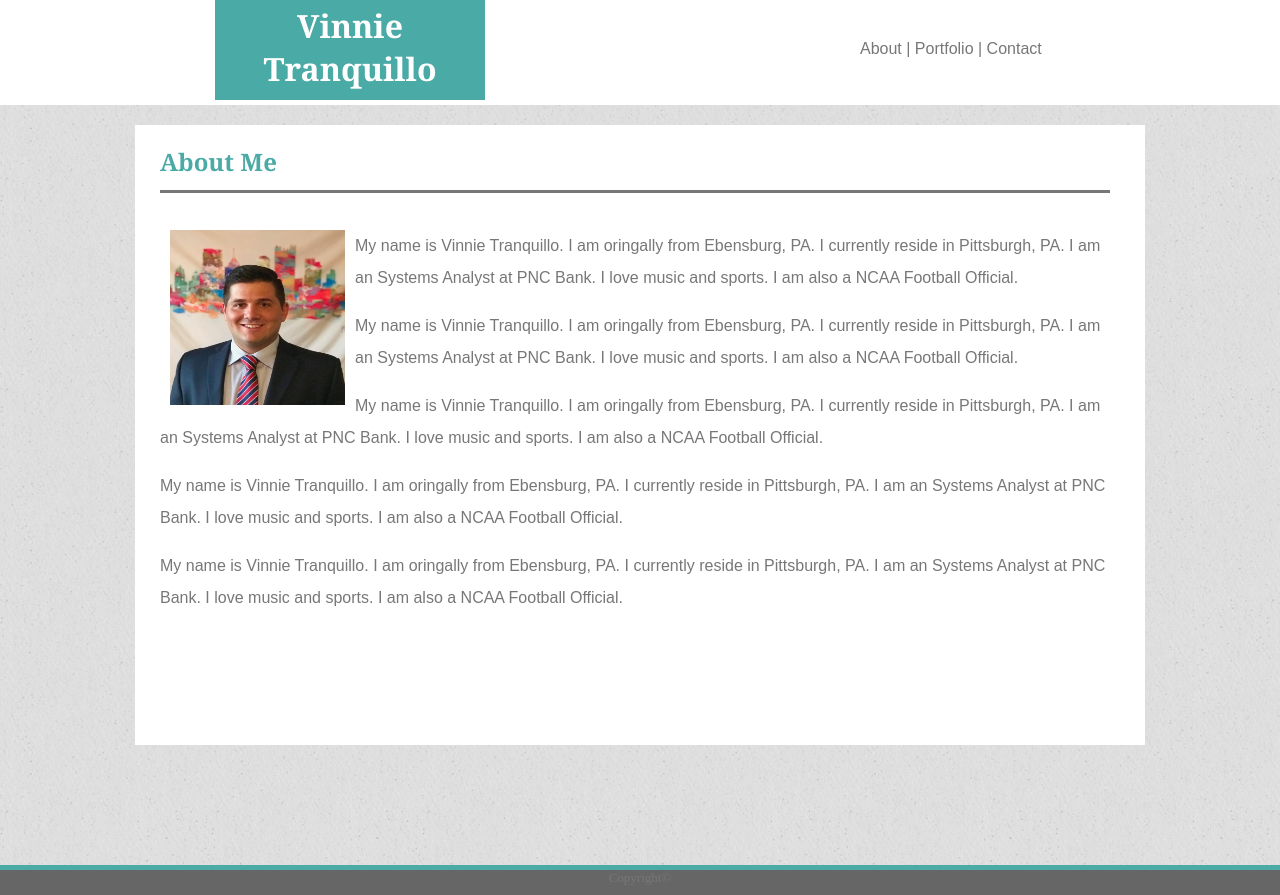
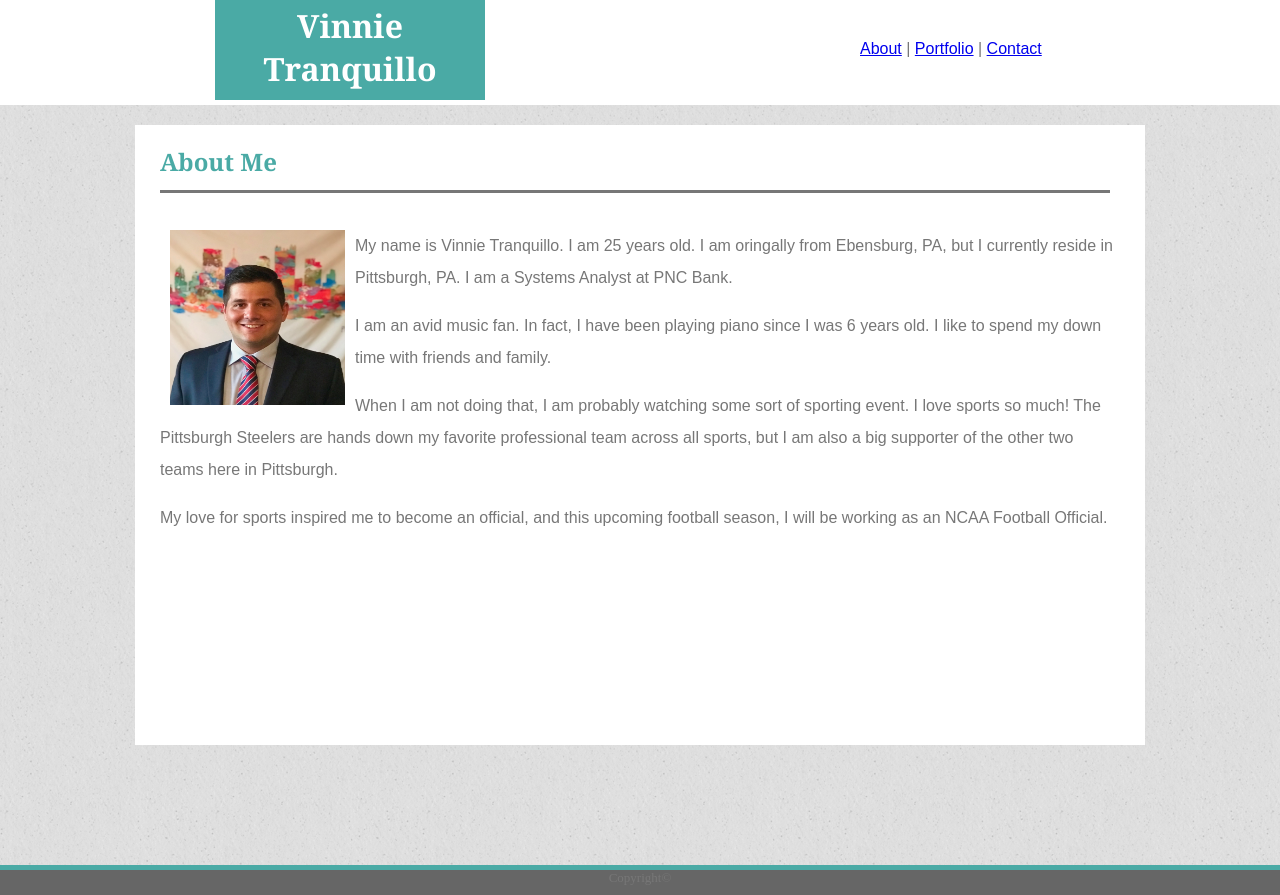
Before and after one commit to vinnietran/Basic-Portfolio, a plain HTML site: page index.html in a window 1280 px wide. Drawn offline with Linux system fonts and the light colour scheme.

Commit message:
Need to add elements to portfolio

```diff
--- a/assets/test.css
+++ b/assets/test.css
@@ -20,13 +20,9 @@ body{
 
     position: relative;
     background-color: #ffffff;
-    /*top: 250px;*/
-    /*float: left;*/
     border: transparent;
     width: 960px;
     height: 600px;
-    /*left: 100px;*/
-    /*bottom: -120px;*/
     margin: auto;
     padding: 10px 25px 10px 25px;
     z-index: 5;
@@ -135,6 +131,13 @@ p {
     right: 220px;
 }
 
+a:hover{
+    color: red;
+}
+
+a:visited{
+    color: #777777;
+}
 .bar{
     clear: both;
     position: absolute;
@@ -151,4 +154,5 @@ p {
     font-family: Arial, Helvetica, sans-serif;
     color: #777777;
     line-height: 2;
+
 }
--- a/index.html
+++ b/index.html
@@ -10,16 +10,9 @@
 
 </head>
 
-
 <body background="assets/images/white_sand.png">
 
-
-
-
-    <div class="space">
-
-
-    </div>
+    <div class="space"></div>
 
     <div class="Name">
         <h1>Vinnie Tranquillo</h1>
@@ -30,64 +23,43 @@
         <br>
         <br>
 
-        <div class="bar">
-
-
-        </div>
-
+        <div class="bar"></div>
 
         <div class="vinimage">
             <img src="./assets/images/vin.jpeg" height="175" width="175">
         </div>
 
+        <p>My name is Vinnie Tranquillo. I am 25 years old. I am oringally from Ebensburg, PA, but I currently reside
+            in Pittsburgh, PA. I
+            am a Systems Analyst at PNC Bank.
 
-        <p>My name is Vinnie Tranquillo. I am oringally from Ebensburg, PA. I currently reside in Pittsburgh, PA. I
-            am an Systems Analyst at PNC Bank. I love music and sports. I am also a NCAA Football Official.
-        </p>
-        <p>My name is Vinnie Tranquillo. I am oringally from Ebensburg, PA. I currently reside in Pittsburgh, PA. I
-            am an Systems Analyst at PNC Bank. I love music and sports. I am also a NCAA Football Official.
-        </p>
-        <p>My name is Vinnie Tranquillo. I am oringally from Ebensburg, PA. I currently reside in Pittsburgh, PA. I
-            am an Systems Analyst at PNC Bank. I love music and sports. I am also a NCAA Football Official.
-        </p>
-        <p>My name is Vinnie Tranquillo. I am oringally from Ebensburg, PA. I currently reside in Pittsburgh, PA. I
-            am an Systems Analyst at PNC Bank. I love music and sports. I am also a NCAA Football Official.
-        </p>
-        <p>My name is Vinnie Tranquillo. I am oringally from Ebensburg, PA. I currently reside in Pittsburgh, PA. I
-            am an Systems Analyst at PNC Bank. I love music and sports. I am also a NCAA Football Official.
-        </p>
+            <p>I am an avid music fan. In fact, I have been playing piano since I was 6 years old. I like to spend
+                my down time with friends and family.</p>
 
+            <p>When I am not doing that, I am probably watching some sort of sporting event. I love sports so much!
+                The Pittsburgh Steelers are hands down my favorite professional team across all sports, but I am also a
+                big supporter of the other two teams
+                here in Pittsburgh.</p>
 
+            <p>My love for sports inspired me to become an official, and this upcoming football season, I will be
+                working as an NCAA Football Official.
+            </p>
 
     </div>
 
     <div class="buttons">
-        About | Portfolio | Contact
+        <a href="index.html">About</a> |
+        <a href="portfolio.html">Portfolio</a> |
+        <a href="contact.html">Contact</a>
+        <!--About | Portfolio | Contact-->
     </div>
 
-
-
-
-
-
-
-    <div class="stylebar">
-
-    </div>
-
+    <div class="stylebar"></div>
 
     <div class="footer">
         Copyright©
     </div>
 
-
-
-
-
-
-
-
-
 </body>
 
 </html>
--- a/portfolio.html
+++ b/portfolio.html
@@ -2,40 +2,43 @@
 <html lang="en">
 
 <head>
-    <link rel="stylesheet" type="text/css" href="./assets/css/style.css">
+    <!--<link rel="stylesheet" href="./assets/css/reset.css">-->
+    <!--<link rel="stylesheet" type="text/css" href="./assets/css/style.css">-->
+    <link rel="stylesheet" type="text/css" href="./assets/test.css">
     <meta charset="UTF-8">
-    <title>Basic Portfolio</title>
+    <title>Content</title>
 
 </head>
 
-<body>
-    <div class="mainbackground">
-        <img src="./assets/images/white_sand.png">
-    </div>
 
+<body background="assets/images/white_sand.png">
 
-    <div class="background">
+    <div class="space"></div>
 
     <div class="Name">
         <h1>Vinnie Tranquillo</h1>
     </div>
 
+    <div class="maincontent">
+        <h2>Portfolio</h2>
+        <br>
+        <br>
+        <div class="bar"></div>
+    </div>
+
     <div class="buttons">
+        <a href="index.html">About</a> |
+        <a href="portfolio.html">Portfolio</a> |
+        <a href="contact.html">Contact</a>
+        <!--About | Portfolio | Contact-->
+    </div>
 
-            <button>About</button>
-
-            <button>Portfolio</button>
-
-            <button>Contact</button>
-
-        </div>
+    <div class="stylebar"></div>
 
     <div class="footer">
         Copyright©
     </div>
 
-    </div>
-
 </body>
 
 </html>
```
Also changed, not shown: contact.html (+16 -41 lines). Lines whose indentation alone changed are shown as unchanged.
